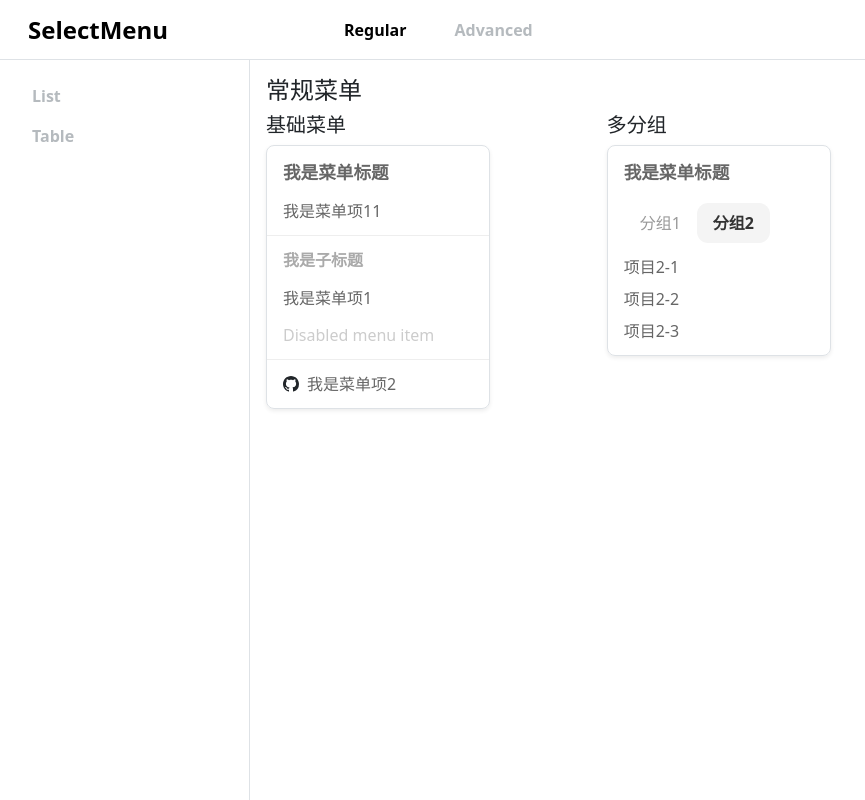
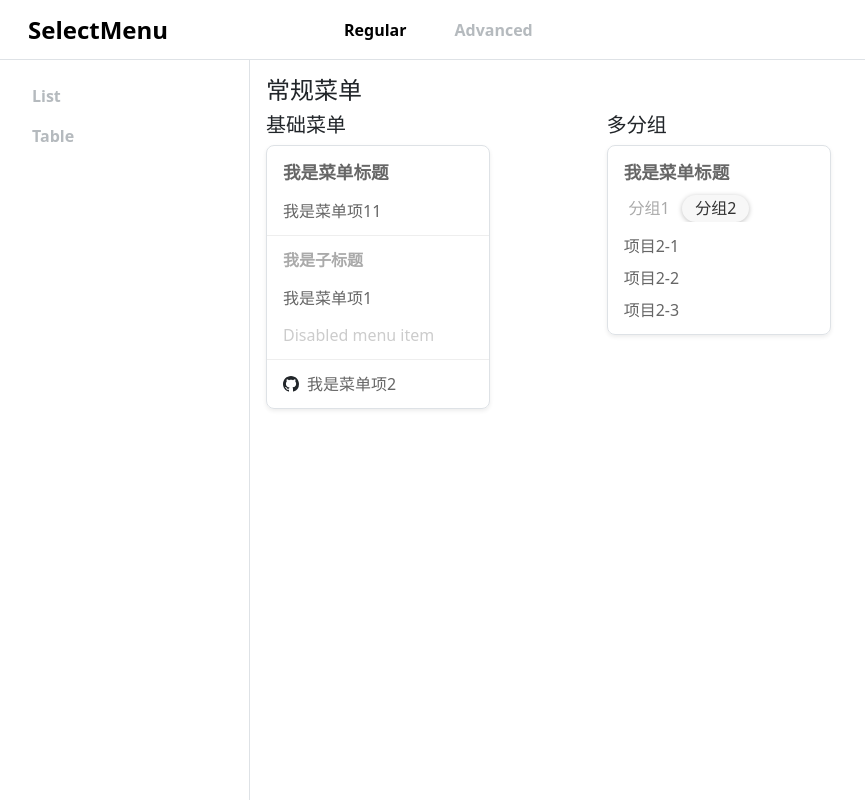
Before and after one commit to TerryZ/v-selectmenu, a Vue app: page /#/regular in a window 1280 px wide. Shown: the whole page, without its empty margins (0-865 px from the left). Built offline with nearby package versions, Linux system fonts and the light colour scheme.

Commit message:
feat: regular menu group 样式

```diff
--- a/src/components/regular/MenuGroupItem.jsx
+++ b/src/components/regular/MenuGroupItem.jsx
@@ -10,13 +10,10 @@ export default defineComponent({
     const switchGroup = inject('switch-group')
     const activeGroup = inject('active-group')
 
-    const classes = computed(() => {
-      const value = ['sm-regular-group-item']
-      if (props.name === activeGroup.value) {
-        value.push('active')
-      }
-      return value
-    })
+    const classes = computed(() => ({
+      'sm-regular-group-item': true,
+      active: props.name === activeGroup.value
+    }))
 
     function changeActiveGroup () {
       switchGroup(props.name)
--- a/src/styles/regular.sass
+++ b/src/styles/regular.sass
@@ -15,23 +15,28 @@
   .sm-regular-group
     display: flex
     flex-direction: column
-    // background-color: #F4F4F4
-    padding: .5rem 0 0
+    // background-color: #f7f7f7
+    // padding: .5rem 0 0
     &-tabs
       display: flex
-      padding: 0 1rem
+      margin: 0 .5rem
+      // background-color: #f7f7f7
+      border-radius: 50rem
+      // padding: .25rem
     &-item
-      padding: .5rem 1rem
+      padding: .1rem .8rem
       cursor: pointer
-      border-radius: .7rem
-      color: #999
+      border-radius: 50rem
+      color: #aaa
       transition: all .2s ease
       // border-bottom: 1px solid #9e5050
       &.active
-        background-color: #f4f4f4
-        font-weight: 600
+        background-color: white
+        // font-weight: 600
+        background-color: #f7f7f7
         color: #333
-        // box-shadow: 0 2px 8px rgba(0, 0, 0, .2)
+        box-shadow: 0 1px 5px rgba(0, 0, 0, .25)
+        cursor: default
     &-body
       padding-top: .5rem
       background-color: white
```
